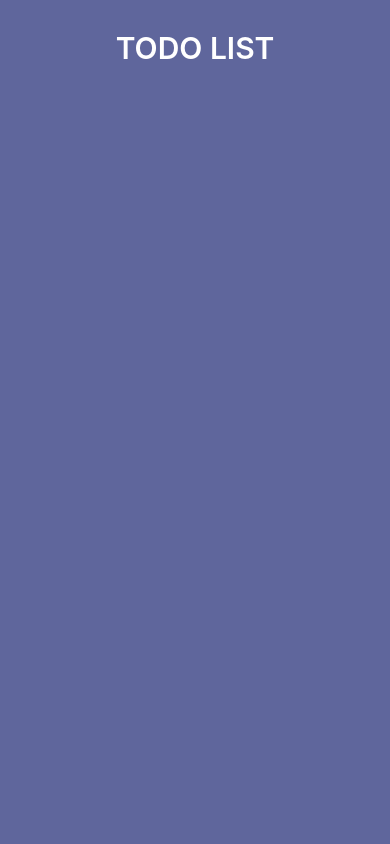
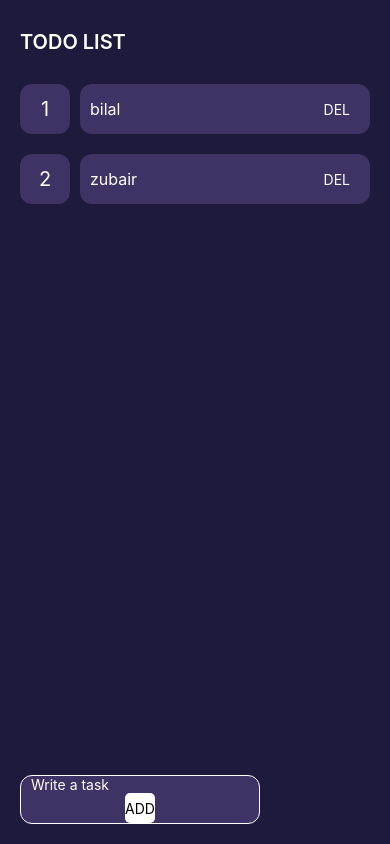
Before and after one commit to bilalahmad147/demo-projects-for-react-native, a React Native app in the folder testingapp/: screen / in a window 390 px wide. Built offline with nearby package versions, Linux system fonts and the light colour scheme.

Commit message:
todo app

```diff
--- a/testingapp/App.js
+++ b/testingapp/App.js
@@ -1,24 +1,36 @@
-import React from 'react';
-import {StyleSheet, Text, View} from 'react-native';
+import React, {useState} from 'react';
+import {Alert, ScrollView, StyleSheet, Text, View} from 'react-native';
+import TaskItem from './src/Components/TaskItem';
+import TextInputField from './src/Components/TextInputField';
 
 const App = () => {
-  let names = ['bilal', 'zubair', 'talha', 'ali', 'bil'];
-  let shortListed = [];
-  let rejected = [];
-  for (let value of names) {
-    if (value.length > 4) {
-      shortListed.push(value);
-    } else {
-      rejected.push(value);
-    }
-  }
+  const [tasks, setTasks] = useState(['bilal', 'zubair']);
 
-  console.log(shortListed);
-  console.log(rejected);
+  const addTask = task => {
+    setTasks([...tasks, task]);
+  };
+
+  const deleteTask = deleteIndex => {
+    setTasks(tasks.filter((value, index) => index != deleteIndex));
+  };
 
   return (
     <View style={styles.container}>
       <Text style={styles.heading}>TODO LIST</Text>
+      <ScrollView style={styles.scrollView}>
+        {tasks.map((task, index) => {
+          return (
+            <View key={index} style={styles.taskContainer}>
+              <TaskItem
+                index={index + 1}
+                task={task}
+                deleteTask={() => deleteTask(index)}
+              />
+            </View>
+          );
+        })}
+      </ScrollView>
+      <TextInputField addTask={addTask} />
     </View>
   );
 };
@@ -26,14 +38,21 @@ const App = () => {
 const styles = StyleSheet.create({
   container: {
     flex: 1,
-    backgroundColor: '#5f669c',
+    backgroundColor: '#1E1A3C',
   },
   heading: {
     color: '#fff',
-    fontSize: 30,
+    fontSize: 20,
     fontWeight: '600',
     marginTop: 30,
-    textAlign: 'center',
+    marginBottom: 10,
+    marginLeft: 20,
+  },
+  scrollView: {
+    marginBottom: 70,
+  },
+  taskContainer: {
+    marginTop: 20,
   },
 });
 
--- a/testingapp/package.json
+++ b/testingapp/package.json
@@ -11,7 +11,8 @@
   },
   "dependencies": {
     "react": "18.0.0",
-    "react-native": "0.69.4"
+    "react-native": "0.69.4",
+    "react-native-vector-icons": "^9.2.0"
   },
   "devDependencies": {
     "@babel/core": "^7.12.9",
--- /dev/null
+++ b/testingapp/src/Components/TaskItem.js
@@ -0,0 +1,62 @@
+import React from 'react';
+import {Text, TouchableOpacity, View, StyleSheet} from 'react-native';
+// import {MaterialIcons} from 'react-native-vector-icons';
+
+const TaskItem = ({index, task, deleteTask}) => {
+  return (
+    <View style={styles.container}>
+      <View style={styles.indexContainer}>
+        <Text style={styles.index}>{index}</Text>
+      </View>
+      <View style={styles.taskContainer}>
+        <Text style={styles.task}>{task}</Text>
+        <TouchableOpacity onPress={() => deleteTask()}>
+          <Text style={styles.delete}>DEL</Text>
+          {/* <MaterialIcons style={styles.delete} name="delete" size={18} color='#fff' /> */}
+        </TouchableOpacity>
+      </View>
+    </View>
+  );
+};
+
+const styles = StyleSheet.create({
+  container: {
+    flexDirection: 'row',
+    marginHorizontal: 20,
+  },
+  indexContainer: {
+    backgroundColor: '#3E3364',
+    borderRadius: 12,
+    marginRight: 10,
+    alignItems: 'center',
+    justifyContent: 'center',
+    width: 50,
+    height: 50,
+  },
+  index: {
+    color: '#fff',
+    fontSize: 20,
+  },
+  taskContainer: {
+    backgroundColor: '#3E3364',
+    borderRadius: 12,
+    flexDirection: 'row',
+    justifyContent: 'space-between',
+    alignItems: 'center',
+    flex: 1,
+    paddingHorizontal: 10,
+    paddingVertical: 5,
+    minHeight: 50,
+  },
+  task: {
+    color: '#fff',
+    width: '90%',
+    fontSize: 16,
+  },
+  delete: {
+    marginRight: 10,
+    color: 'white',
+  },
+});
+
+export default TaskItem;
--- /dev/null
+++ b/testingapp/src/Components/TextInputField.js
@@ -0,0 +1,64 @@
+import React, {useState} from 'react';
+import {
+  TextInput,
+  View,
+  StyleSheet,
+  Text,
+  TouchableOpacity,
+} from 'react-native';
+
+const TextInputField = ({addTask}) => {
+  const [task, setTask] = useState('');
+
+  const handleAddTask = value => {
+    addTask(value);
+    setTask('');
+  };
+
+  return (
+    <View style={styles.container}>
+      <TextInput
+        style={styles.inputField}
+        value={task}
+        onChangeText={text => setTask(text)}
+        placeholder={'Write a task'}
+        placeholderTextColor={'#fff'}
+      />
+      <TouchableOpacity onPress={() => handleAddTask(task)}>
+        <View style={styles.button}>
+          <Text>ADD</Text>
+        </View>
+      </TouchableOpacity>
+    </View>
+  );
+};
+
+const styles = StyleSheet.create({
+  container: {
+    borderColor: '#fff',
+    backgroundColor: '#3E3364',
+    borderWidth: 1,
+    marginHorizontal: 20,
+    borderRadius: 12,
+    alignItems: 'center',
+    justifyContent: 'space-between',
+    paddingHorizontal: 10,
+    position: 'absolute',
+    bottom: 20,
+  },
+  inputField: {
+    color: '#fff',
+    height: 50,
+    flex: 1,
+  },
+  button: {
+    height: 30,
+    width: 30,
+    borderRadius: 5,
+    backgroundColor: '#fff',
+    alignItems: 'center',
+    justifyContent: 'center',
+  },
+});
+
+export default TextInputField;
```
Also changed, not shown: 1 other file (tests, documents, lock files or other folders).
